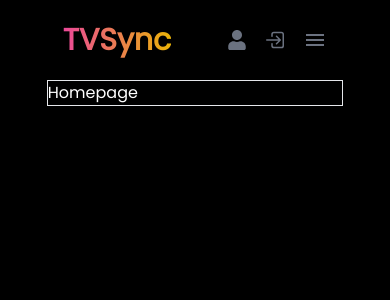
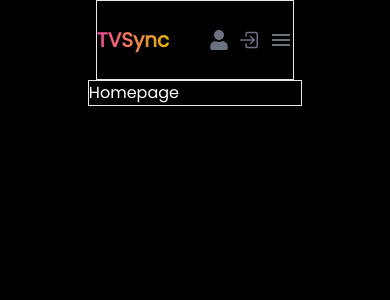
Before and after one commit to brunoFernandes21/tvlab-app, a React (Vite) app: page / in a window 390 px wide. Shown: the top 300 px of the page. Built offline with nearby package versions, Linux system fonts and the light colour scheme.

Commit message:
Fix links overflowing on medium devices

```diff
--- a/src/components/Header.jsx
+++ b/src/components/Header.jsx
@@ -6,24 +6,24 @@ import { IoMdMenu } from "react-icons/io";
 
 const Header = () => {
   const linkClass = ({ isActive }) => {
-    return isActive ? "text-xl uppercase transition ease-in-out duration-500 text-transparent hover:text-transparent bg-clip-text bg-gradient-to-r from-pink-500 to-yellow-500 hover:from-pink-500 hover:to-yellow-500" : "text-xl uppercase transition ease-in-out duration-500 text-gray-500 hover:text-transparent bg-clip-text bg-gradient-to-r from-pink-500 to-yellow-500 hover:from-pink-500 hover:to-yellow-500"
+    return isActive ? "md:text-md lg:text-xl uppercase transition ease-in-out duration-500 text-transparent hover:text-transparent bg-clip-text bg-gradient-to-r from-pink-500 to-yellow-500 hover:from-pink-500 hover:to-yellow-500" : "md:text-md lg:text-xl uppercase transition ease-in-out duration-500 text-gray-500 hover:text-transparent bg-clip-text bg-gradient-to-r from-pink-500 to-yellow-500 hover:from-pink-500 hover:to-yellow-500"
   }
   return (
     <nav className="sticky top-0 z-50 shadow-slate-500">
-      <div className="max-w-7xl mx-auto px-4 sm-6 lg-px-8">
-        <div className="h-20 flex flex-1 items-center justify-between md:justify-center gap-14 overflow-hidden">
+      <div className="max-w-7xl mx-auto px-2 sm:px-6 lg:px-8">
+        <div className="border h-20 flex flex-1 items-center justify-between lg:justify-center gap-10 lg:gap-14 overflow-hidden">
           <NavLink to="/" className="flex items-center flex-shrink-0">
-            <span className="text-3xl md:text-5xl font-bold text-transparent bg-clip-text bg-gradient-to-r from-pink-500 to-yellow-500 transition ease-in-out duration-500">
+            <span className="text-xl md:text-3xl lg:text-5xl font-bold text-transparent bg-clip-text bg-gradient-to-r from-pink-500 to-yellow-500 transition ease-in-out duration-500">
               TVSync
             </span>
           </NavLink>
-          <div className=" gap-4 hidden md:flex">
+          <div className="md:flex md:gap-2 lg:gap-6 hidden ">
             <NavLink to="/" className={linkClass}>Home</NavLink>
             <NavLink to="/movies" className={linkClass}>Movies</NavLink>
             <NavLink to="/tv-shows" className={linkClass}>TvShows</NavLink>
             <NavLink to="/favourites" className={linkClass}>Favourites</NavLink>
           </div>
-          <div className="flex gap-4 items-center">
+          <div className="flex gap-2 lg:gap-4 items-center">
             <NavLink to="/register" className="text-gray-500 text-sm transition ease-in-out duration-500 hover:text-gray-100 hidden md:block">Register</NavLink>
             <NavLink to="/login" className="text-gray-500 text-sm transition ease-in-out duration-500 hover:text-gray-100 flex items-center gap-1">
               <FaUser className="md:hidden text-xl"/>
```
